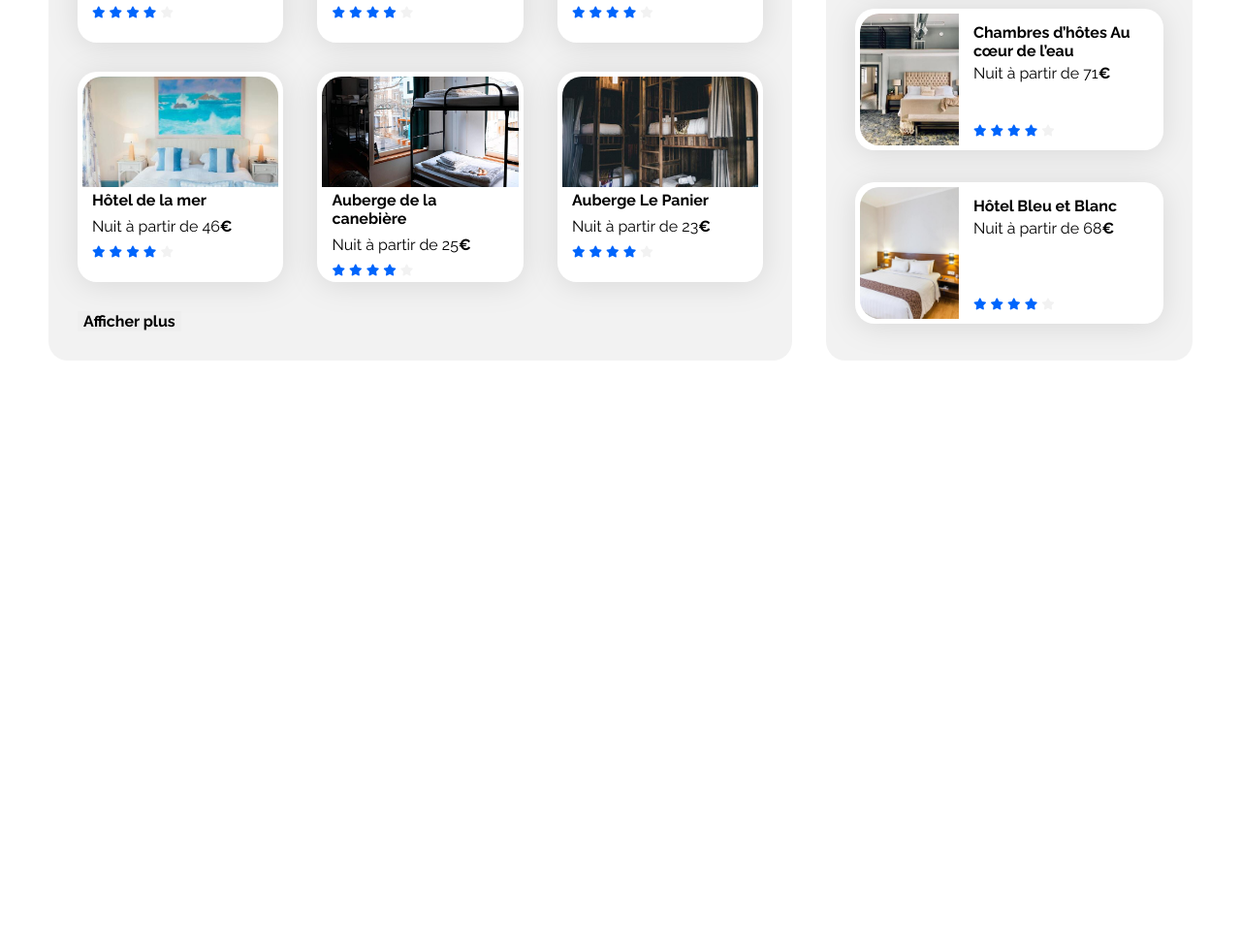
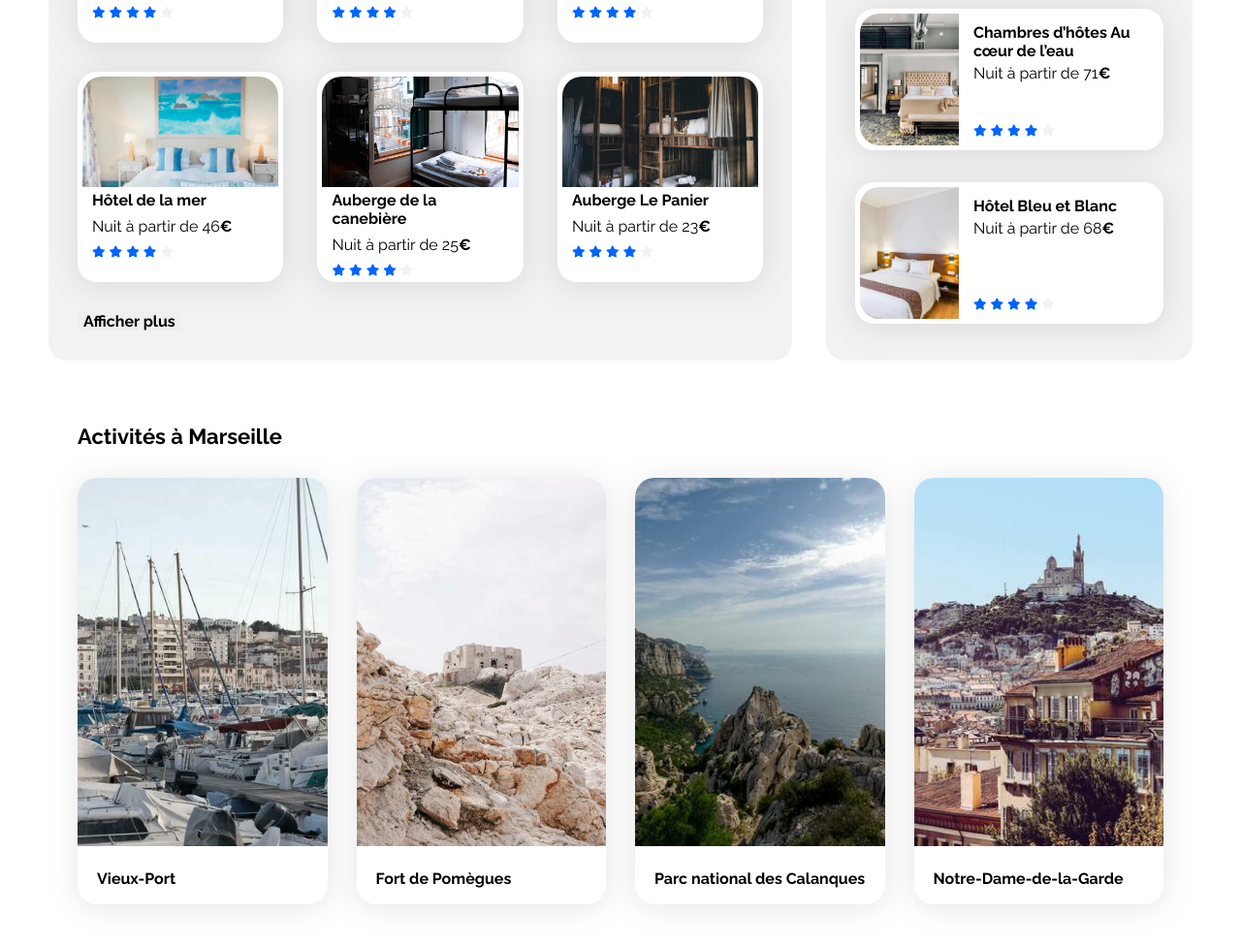
Before and after one commit to sebastien-violante/OC_P2_Booki, a plain HTML site: page index.html in a window 1280 px wide. Shown: the part 691-1666 px from the top of the page at 97% size. Before the commit the page ends 1063 px from the top, so only its background shows below. Drawn offline with Linux system fonts and the light colour scheme.

Commit message:
step 8 : implémentation zone activités à Marseille

```diff
--- a/css/style.css
+++ b/css/style.css
@@ -202,6 +202,7 @@ form button {
     display: flex;
     justify-content: space-between;
     margin-top:35px;
+    margin-bottom: 35px;
 }
 
 .hebergements-and-populaires section {
@@ -309,8 +310,42 @@ form button {
     margin-bottom: 5px;
 }
 
+/****** Activities ***********/
+.activities {
+    padding: 30px;
+    margin-bottom: 35px;
+}
 
+.activities-cards {
+    display: flex;
+    gap: 30px;
+    margin-top: 30px;
+}
 
+.activities-cards a {
+    width: 25%;
+}
+
+.activities-cards .card {
+    height: 440px;
+    width: 100%;
+    border-top-left-radius: 20px;
+    padding: 0;
+    overflow:hidden;
+}
+
+.activities-cards .card img {
+    width:100%;
+    height:380px;
+}
+
+.activities-cards .card .card-content {
+    padding: 20px;
+}
+
+.activities-cards .card .card-content h3 {
+    margin:0;
+}
 
 /* Le code ci-dessous correspond à la version responsive uniquement */
 
--- a/index.html
+++ b/index.html
@@ -68,9 +68,7 @@
             </section>
             <div class="hebergements-and-populaires" id="hebergements-and-populaires">
                 <section class="hebergements">
-                    <div class="hebergements-title">
-                        <h2 class="section-title">Hébergements à Marseille</h2>
-                    </div>
+                    <h2 class="section-title hebergements-title">Hébergements à Marseille</h2>
                     <div class="hebergements-cards">
                         <a href="#">
                             <article class="card">
@@ -255,7 +253,43 @@
                     </div>
                 </section>
             </div>
-            <div class="activities" id="activities"></div>
+            <section class="activities" id="activities">
+                <h2 class="section-title">Activités à Marseille</h2>
+                <div class="activities-cards">
+                    <a href="#">
+                        <article class="card">
+                            <img src="./images/activites/reno-laithienne.jpg" alt="Image du Vieux Port de Marseille">
+                            <div class="card-content">
+                                <h3 class="card-title">Vieux-Port</h3>
+                            </div>
+                        </article>
+                    </a>
+                    <a href="#">
+                        <article class="card">
+                            <img src="./images/activites/paul-hermann.jpg" alt="Image du Fort de Pomègues à Marseille">
+                            <div class="card-content">
+                                <h3 class="card-title">Fort de Pomègues</h3>
+                            </div>
+                        </article>
+                    </a>
+                    <a href="#">
+                        <article class="card">
+                            <img src="./images/activites/kilyan-sockalingum.jpg" alt="Image du parc national des Calanques à Marseille">
+                            <div class="card-content">
+                                <h3 class="card-title">Parc national des Calanques</h3>
+                            </div>
+                        </article>
+                    </a>
+                    <a href="#">
+                        <article class="card">
+                            <img src="./images/activites/florian-wehde.jpg" alt="Image de Notre-Dame-de-la-Garde à Marseille">
+                            <div class="card-content">
+                                <h3 class="card-title">Notre-Dame-de-la-Garde</h3>
+                            </div>
+                        </article>
+                    </a>
+                </div>
+            </section>
         </main>
         <footer></footer>
     </div>
```
